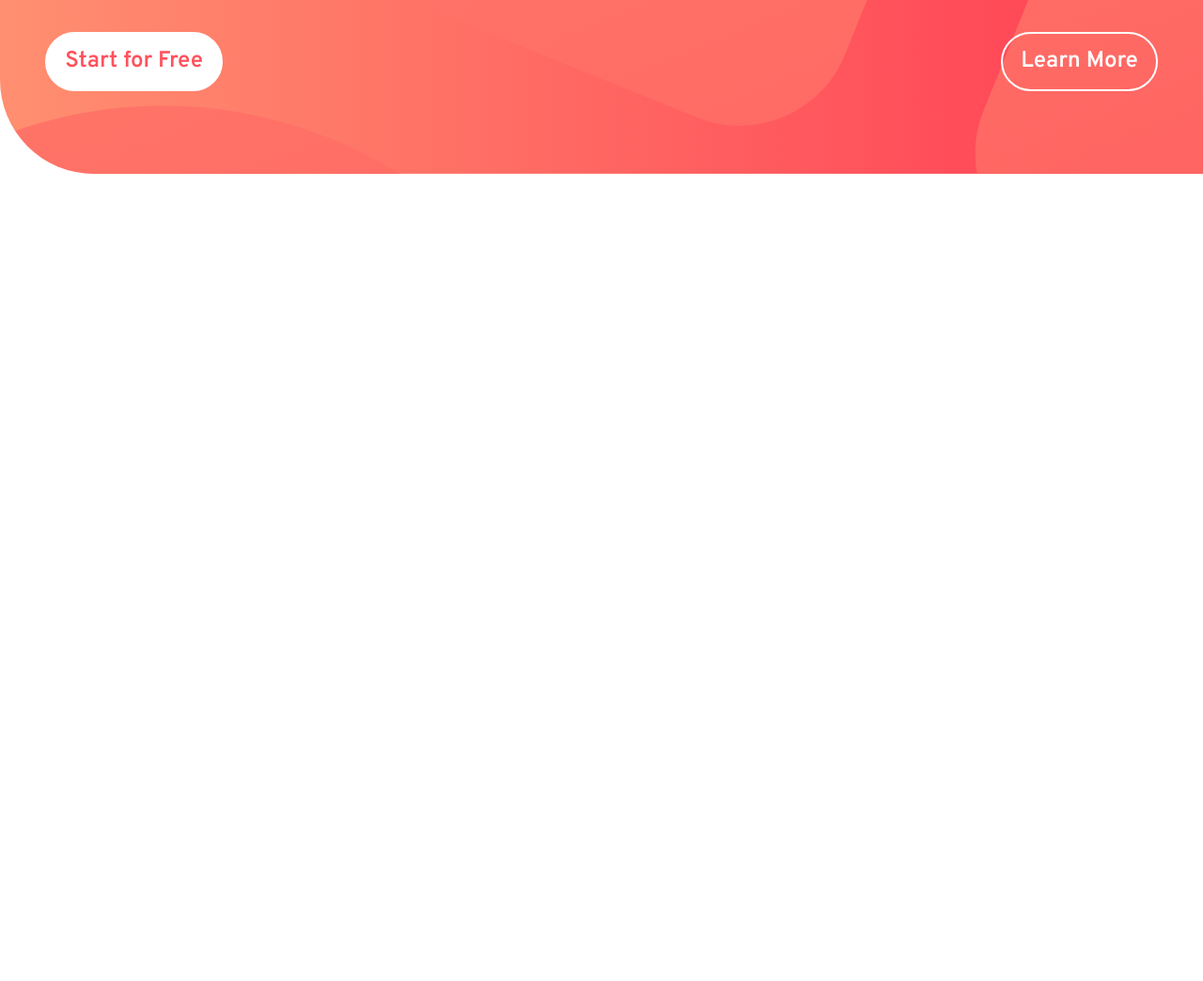
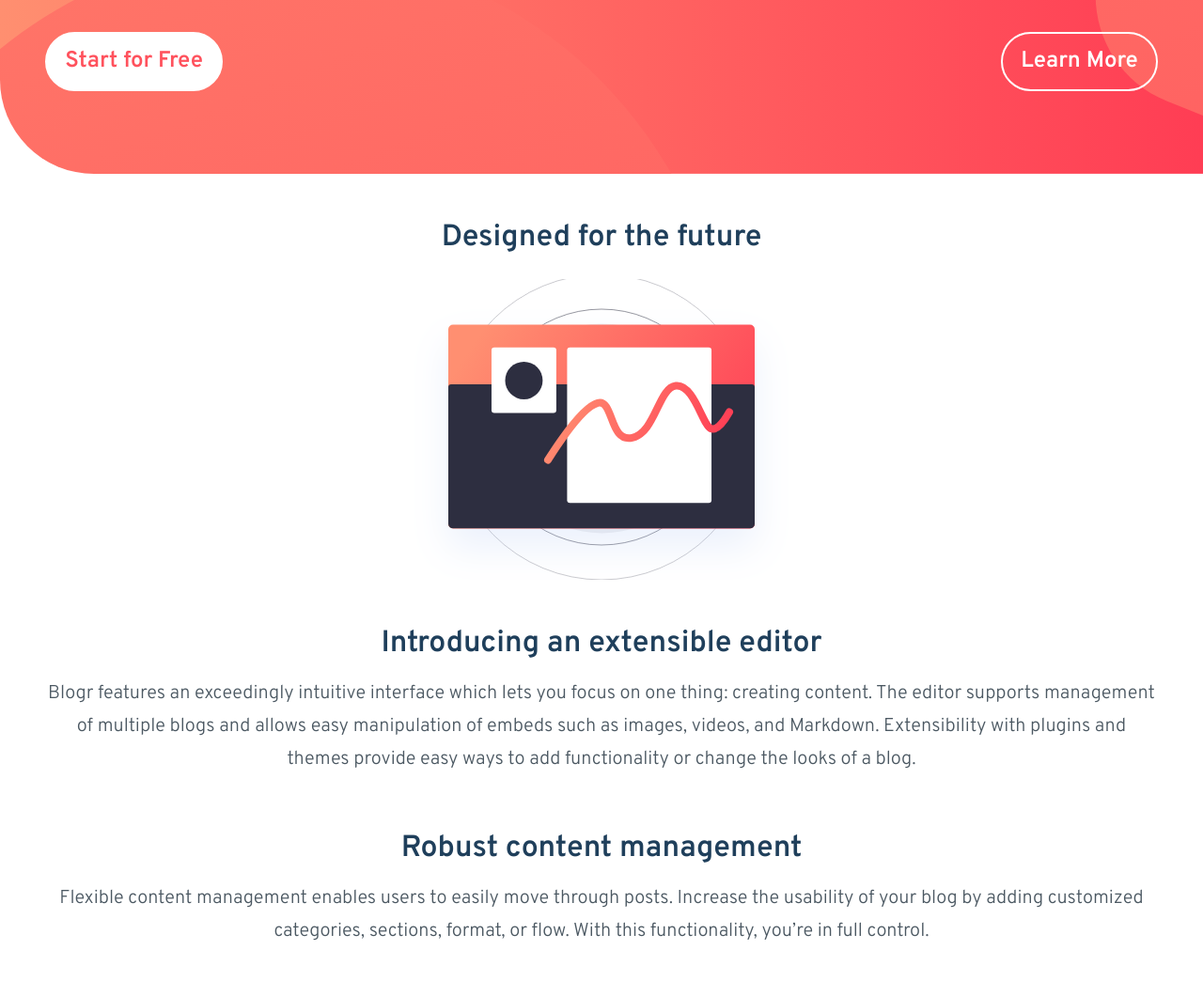
Before and after one commit to Adavagadon/blogr-landing-page, a plain HTML site: page index.html in a window 1280 px wide. Shown: the part 300-1344 px from the top of the page at 94% size. Before the commit the page ends 800 px from the top, so only its background shows below. Drawn offline with Linux system fonts and the light colour scheme.

Commit message:
add section

```diff
--- a/index.html
+++ b/index.html
@@ -23,5 +23,23 @@
       <a href="#" class="header__link header__link--inversed">Learn More</a>
     </div>
   </header>
+
+  <section>
+    <h2>Designed for the future</h2>
+    <div class="illustration illustration--editor"></div>
+    <div class="container">
+      <div class="text-container">
+        <h3>Introducing an extensible editor</h3>
+        <p>Blogr features an exceedingly intuitive interface which lets you focus on one thing: creating content. The editor
+        supports management of multiple blogs and allows easy manipulation of embeds such as images, videos, and Markdown.
+        Extensibility with plugins and themes provide easy ways to add functionality or change the looks of a blog.</p>
+      </div>
+      <div class="text-container">
+        <h3>Robust content management</h3>
+        <p>Flexible content management enables users to easily move through posts. Increase the usability of your blog by adding
+        customized categories, sections, format, or flow. With this functionality, you’re in full control.</p>
+      </div>
+    </div>
+  </section>
 </body>
 </html>
--- a/scss/main.scss
+++ b/scss/main.scss
@@ -1,5 +1,10 @@
 @import "variables";
 @import url("https://fonts.googleapis.com/css2?family=Overpass:wght@300;600&family=Ubuntu:wght@400;500;700&display=swap");
+
+@mixin flex-column {
+  display: flex;
+  flex-direction: column;
+}
 
 * {
   margin: 0;
@@ -35,17 +40,32 @@ body {
   }
 }
 
+section {
+  h2,
+  h3 {
+    font-size: 2rem;
+    color: $very-dark-blue;
+    text-align: center;
+  }
+
+  p {
+    font-size: 1.25rem;
+    line-height: 1.75;
+    text-align: center;
+    color: $very-dark-grayish-blue;
+  }
+}
+
 //Layout
 
 .header {
   background: url("/images/bg-pattern-intro.svg"),
     linear-gradient(to right, $red-gradient);
-  background-position: 40% 40%, center;
+  background-position: 35% 45%, center;
   background-size: 300%, 100%;
   border-bottom-left-radius: 100px;
   padding: 2em;
-  display: flex;
-  flex-direction: column;
+  @include flex-column();
   justify-content: space-between;
 
   &__logo-container {
@@ -67,8 +87,7 @@ body {
   }
 
   &__container {
-    display: flex;
-    flex-direction: column;
+    @include flex-column();
     padding: 0 1em;
     margin-bottom: 3.5em;
 
@@ -93,3 +112,38 @@ body {
     }
   }
 }
+
+section {
+  @include flex-column();
+  justify-content: stretch;
+  align-items: center;
+  padding: 3em;
+
+  & > div {
+    margin: 1.5em 0;
+  }
+
+  .illustration {
+    height: 40vh;
+    max-height: 350px;
+    width: 100%;
+
+    &--editor {
+      background: no-repeat center url(/images/illustration-editor-mobile.svg);
+    }
+  }
+
+  .container {
+    @include flex-column();
+    gap: 25px;
+
+    h3 {
+      padding: 0 1em;
+      margin-bottom: 0.5em;
+    }
+
+    .text-container {
+      margin-bottom: 2em;
+    }
+  }
+}
```
Also changed, not shown: css/main.css, 1 other file.
